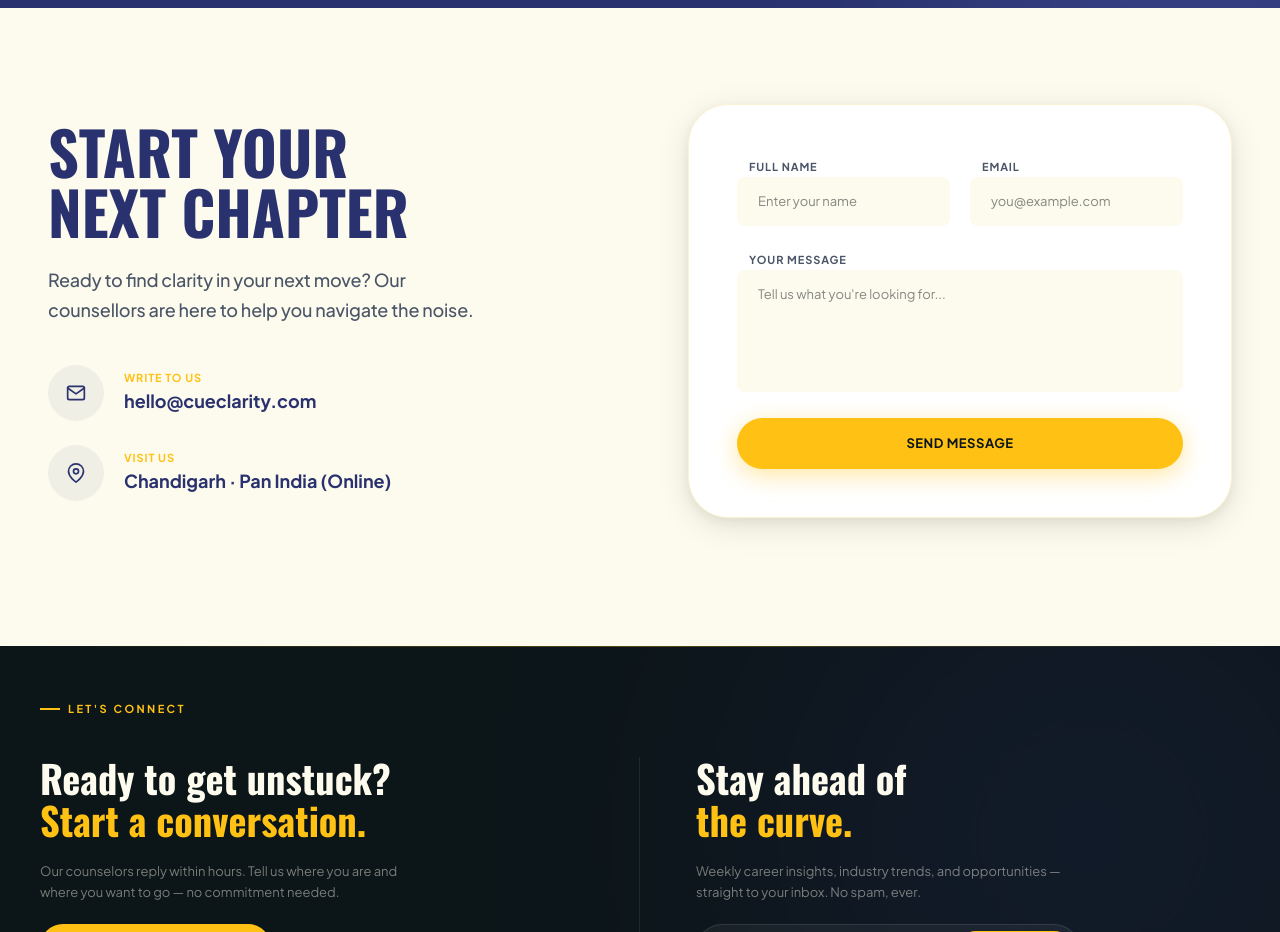
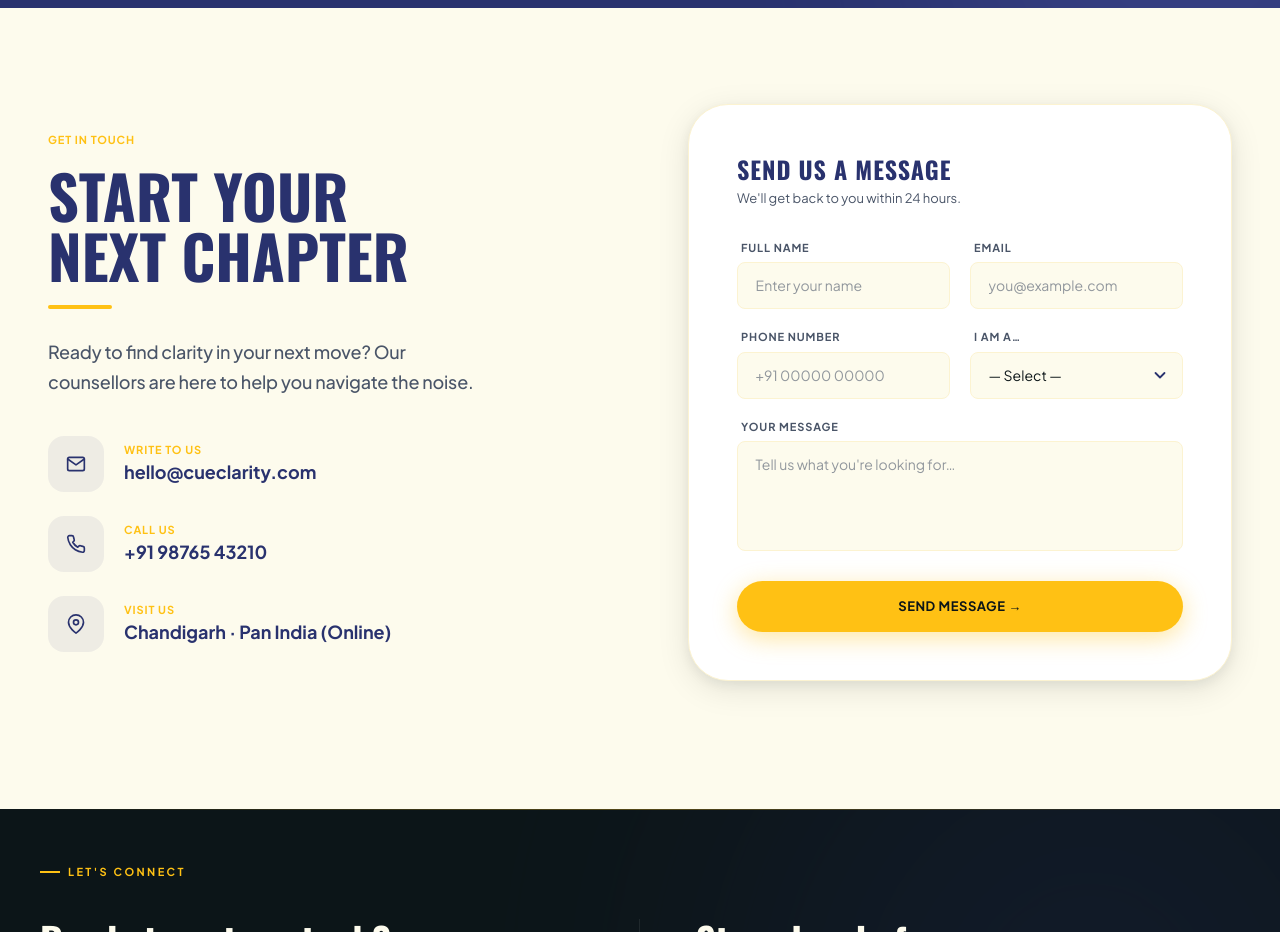
Before and after one commit to cueclaritydigital/cue-clarity-fe, a Next.js app: page /about in a window 1280 px wide. Shown: the part 3300-4232 px from the top of the page. Built offline with nearby package versions, Linux system fonts and the light colour scheme.

Commit message:
Home page 1st version done

```diff
--- a/src/components/common/ContactSection.tsx
+++ b/src/components/common/ContactSection.tsx
@@ -1,14 +1,39 @@
+"use client";
 import FadeInView from "@/components/animate/FadeInView";
 import { slideInLeft, slideInRight } from "@/lib/animations/variants";
-import { FiMail, FiMapPin } from "react-icons/fi";
+import { FiMail, FiMapPin, FiPhone } from "react-icons/fi";
+
+const WHO_OPTIONS = [
+  "Student (8-10 Std)",
+  "Student (11-12 Std)",
+  "Student (UG)",
+  "Student (PG)",
+  "Parent (8-10 Std)",
+  "Parent (11-12 Std)",
+  "Parent (UG)",
+  "Parent (PG)",
+  "Working Professional (1-10 yrs exp)",
+  "Senior Working Professional (10+ yrs)",
+  "Executive with Career Break",
+  "Principal/Teacher",
+  "Others",
+];
 
 export default function ContactSection() {
   return (
     <section className="section-padding px-4 sm:px-6 bg-[var(--primary-white)]">
       <div className="section-container">
         <div className="grid lg:grid-cols-2 gap-16 lg:gap-24 items-center">
-          {/* Left — intro */}
+          {/* ── Left — intro ── */}
           <FadeInView variants={slideInLeft}>
+            {/* Eyebrow */}
+            <p
+              className="type-label mb-4 tracking-[0.2em] uppercase"
+              style={{ color: "var(--primary-yellow)" }}
+            >
+              Get in touch
+            </p>
+
             <h2
               style={{
                 fontFamily: "var(--font-oswald)",
@@ -23,8 +48,14 @@ export default function ContactSection() {
               Next Chapter
             </h2>
 
+            {/* Accent bar */}
+            <div
+              className="mt-5 mb-7 h-1 w-16 rounded-full"
+              style={{ backgroundColor: "var(--primary-yellow)" }}
+            />
+
             <p
-              className="type-lead mt-6 mb-10 max-w-md"
+              className="type-lead mb-10 max-w-md"
               style={{ color: "var(--muted-text)" }}
             >
               Ready to find clarity in your next move? Our counsellors are here
@@ -32,11 +63,12 @@ export default function ContactSection() {
             </p>
 
             <div className="space-y-6">
+              {/* Email */}
               <div className="flex items-center gap-5">
                 <div
-                  className="w-14 h-14 rounded-xl flex items-center justify-center shrink-0"
+                  className="w-14 h-14 rounded-2xl flex items-center justify-center shrink-0 transition-transform hover:scale-105"
                   style={{
-                    backgroundColor: "rgba(41,50,110,0.06)",
+                    backgroundColor: "rgba(41,50,110,0.07)",
                     color: "var(--primary-blue)",
                   }}
                 >
@@ -58,11 +90,39 @@ export default function ContactSection() {
                 </div>
               </div>
 
+              {/* Phone */}
               <div className="flex items-center gap-5">
                 <div
-                  className="w-14 h-14 rounded-xl flex items-center justify-center shrink-0"
+                  className="w-14 h-14 rounded-2xl flex items-center justify-center shrink-0 transition-transform hover:scale-105"
                   style={{
-                    backgroundColor: "rgba(41,50,110,0.06)",
+                    backgroundColor: "rgba(41,50,110,0.07)",
+                    color: "var(--primary-blue)",
+                  }}
+                >
+                  <FiPhone className="w-5 h-5" />
+                </div>
+                <div>
+                  <p
+                    className="type-label"
+                    style={{ color: "var(--primary-yellow)" }}
+                  >
+                    Call us
+                  </p>
+                  <p
+                    className="font-bold text-lg"
+                    style={{ color: "var(--primary-blue)" }}
+                  >
+                    +91 98765 43210
+                  </p>
+                </div>
+              </div>
+
+              {/* Location */}
+              <div className="flex items-center gap-5">
+                <div
+                  className="w-14 h-14 rounded-2xl flex items-center justify-center shrink-0 transition-transform hover:scale-105"
+                  style={{
+                    backgroundColor: "rgba(41,50,110,0.07)",
                     color: "var(--primary-blue)",
                   }}
                 >
@@ -86,7 +146,7 @@ export default function ContactSection() {
             </div>
           </FadeInView>
 
-          {/* Right — form card */}
+          {/* ── Right — form card ── */}
           <FadeInView variants={slideInRight}>
             <div
               className="p-8 sm:p-10 lg:p-12 rounded-[2.5rem]"
@@ -96,16 +156,28 @@ export default function ContactSection() {
                 boxShadow: "var(--shadow-lg)",
               }}
             >
+              {/* Card header */}
+              <div className="mb-8">
+                <h3
+                  className="font-bold text-2xl mb-1"
+                  style={{
+                    fontFamily: "var(--font-oswald)",
+                    color: "var(--primary-blue)",
+                    textTransform: "uppercase",
+                    letterSpacing: "0.04em",
+                  }}
+                >
+                  Send us a message
+                </h3>
+                <p className="text-sm" style={{ color: "var(--muted-text)" }}>
+                  We'll get back to you within 24 hours.
+                </p>
+              </div>
+
               <form className="space-y-5" action="#" method="POST">
+                {/* Row 1 — Name + Email */}
                 <div className="grid sm:grid-cols-2 gap-5">
-                  <div className="space-y-1.5">
-                    <label
-                      htmlFor="about-name"
-                      className="type-label ml-3"
-                      style={{ color: "var(--muted-text)" }}
-                    >
-                      Full Name
-                    </label>
+                  <FieldWrap label="Full Name" htmlFor="about-name">
                     <input
                       id="about-name"
                       name="name"
@@ -113,22 +185,11 @@ export default function ContactSection() {
                       required
                       autoComplete="name"
                       placeholder="Enter your name"
-                      className="w-full rounded-sm px-5 py-3.5 text-sm outline-none transition-all border-none"
-                      style={{
-                        backgroundColor: "var(--primary-white)",
-                        border: "1px solid transparent",
-                        color: "var(--primary-black)",
-                      }}
+                      className="field-input"
                     />
-                  </div>
-                  <div className="space-y-1.5">
-                    <label
-                      htmlFor="about-email"
-                      className="type-label ml-3"
-                      style={{ color: "var(--muted-text)" }}
-                    >
-                      Email
-                    </label>
+                  </FieldWrap>
+
+                  <FieldWrap label="Email" htmlFor="about-email">
                     <input
                       id="about-email"
                       name="email"
@@ -136,48 +197,147 @@ export default function ContactSection() {
                       required
                       autoComplete="email"
                       placeholder="you@example.com"
-                      className="w-full rounded-sm px-5 py-3.5 text-sm outline-none transition-all "
-                      style={{
-                        backgroundColor: "var(--primary-white)",
-                        border: "1px solid transparent",
-                        color: "var(--primary-black)",
-                      }}
+                      className="field-input"
                     />
-                  </div>
+                  </FieldWrap>
                 </div>
-                <div className="space-y-1.5">
-                  <label
-                    htmlFor="about-message"
-                    className="type-label ml-3"
-                    style={{ color: "var(--muted-text)" }}
-                  >
-                    Your Message
-                  </label>
+
+                {/* Row 2 — Phone + Who are you */}
+                <div className="grid sm:grid-cols-2 gap-5">
+                  <FieldWrap label="Phone Number" htmlFor="about-phone">
+                    <input
+                      id="about-phone"
+                      name="phone"
+                      type="tel"
+                      autoComplete="tel"
+                      placeholder="+91 00000 00000"
+                      className="field-input"
+                    />
+                  </FieldWrap>
+
+                  <FieldWrap label="I am a…" htmlFor="about-role">
+                    <div className="relative">
+                      <select
+                        id="about-role"
+                        name="role"
+                        required
+                        defaultValue=""
+                        className="field-input appearance-none pr-10 cursor-pointer"
+                        style={{ color: "var(--primary-black)" }}
+                      >
+                        <option
+                          value=""
+                          disabled
+                          style={{ color: "var(--muted-text)" }}
+                        >
+                          — Select —
+                        </option>
+                        {WHO_OPTIONS.map((opt) => (
+                          <option key={opt} value={opt}>
+                            {opt}
+                          </option>
+                        ))}
+                      </select>
+                      {/* Custom chevron */}
+                      <span
+                        className="pointer-events-none absolute right-4 top-1/2 -translate-y-1/2"
+                        style={{ color: "var(--primary-blue)" }}
+                      >
+                        <svg
+                          width="14"
+                          height="14"
+                          viewBox="0 0 14 14"
+                          fill="none"
+                          xmlns="http://www.w3.org/2000/svg"
+                        >
+                          <path
+                            d="M2.5 5L7 9.5L11.5 5"
+                            stroke="currentColor"
+                            strokeWidth="1.8"
+                            strokeLinecap="round"
+                            strokeLinejoin="round"
+                          />
+                        </svg>
+                      </span>
+                    </div>
+                  </FieldWrap>
+                </div>
+
+                {/* Message */}
+                <FieldWrap label="Your Message" htmlFor="about-message">
                   <textarea
                     id="about-message"
                     name="message"
                     required
-                    rows={5}
-                    placeholder="Tell us what you're looking for..."
-                    className="w-full rounded-sm px-5 py-3.5 text-sm outline-none transition-all resize-none "
-                    style={{
-                      backgroundColor: "var(--primary-white)",
-                      border: "1px solid transparent",
-                      color: "var(--primary-black)",
-                    }}
+                    rows={4}
+                    placeholder="Tell us what you're looking for…"
+                    className="field-input resize-none"
                   />
-                </div>
+                </FieldWrap>
+
                 <button
                   type="submit"
-                  className="btn-primary w-full !py-4 uppercase tracking-widest text-sm"
+                  className="btn-primary w-full !py-4 uppercase tracking-widest text-sm mt-1"
                 >
-                  Send Message
+                  Send Message →
                 </button>
               </form>
             </div>
           </FadeInView>
         </div>
       </div>
+
+      {/* ── Scoped field styles ── */}
+      <style jsx>{`
+        .field-input {
+          width: 100%;
+          border-radius: 0.5rem;
+          padding: 0.75rem 1.1rem;
+          font-size: 0.875rem;
+          outline: none;
+          transition:
+            border-color 0.2s,
+            box-shadow 0.2s;
+          background-color: var(--primary-white);
+          border: 1.5px solid var(--secondary-white, #e8eaf0);
+          color: var(--primary-black);
+        }
+        .field-input::placeholder {
+          color: var(--muted-text);
+          opacity: 0.6;
+        }
+        .field-input:focus {
+          border-color: var(--primary-blue);
+          box-shadow: 0 0 0 3px rgba(41, 50, 110, 0.08);
+        }
+        select.field-input {
+          background-color: var(--primary-white);
+        }
+      `}</style>
     </section>
   );
 }
+
+/* ── tiny helper so label+input stay DRY ── */
+function FieldWrap({
+  label,
+  htmlFor,
+  children,
+}: {
+  label: string;
+  htmlFor: string;
+  children: React.ReactNode;
+}) {
+  return (
+    <div className="space-y-1.5">
+      <label
+        htmlFor={htmlFor}
+        className="type-label ml-1 block"
+        style={{ color: "var(--muted-text)" }}
+      >
+        {label}
+      </label>
+      {children}
+    </div>
+  );
+}
--- a/src/components/home/HeroSection.tsx
+++ b/src/components/home/HeroSection.tsx
@@ -128,7 +128,7 @@ export default function HeroSection() {
               style={{ boxShadow: "var(--shadow-xl)" }}
             >
               <img
-                src="https://res.cloudinary.com/dcudnuu04/image/upload/v1773250202/Gemini_Generated_Image_mug0mfmug0mfmug0_ns8ety.png"
+                src="https://res.cloudinary.com/dcudnuu04/image/upload/v1773932310/Gemini_Generated_Image_mug0mfmug0mfmug0_ns8ety.webp"
                 alt="A mentor guiding a student through career planning"
                 className="absolute inset-0 w-full h-full object-cover object-center"
               />
```
